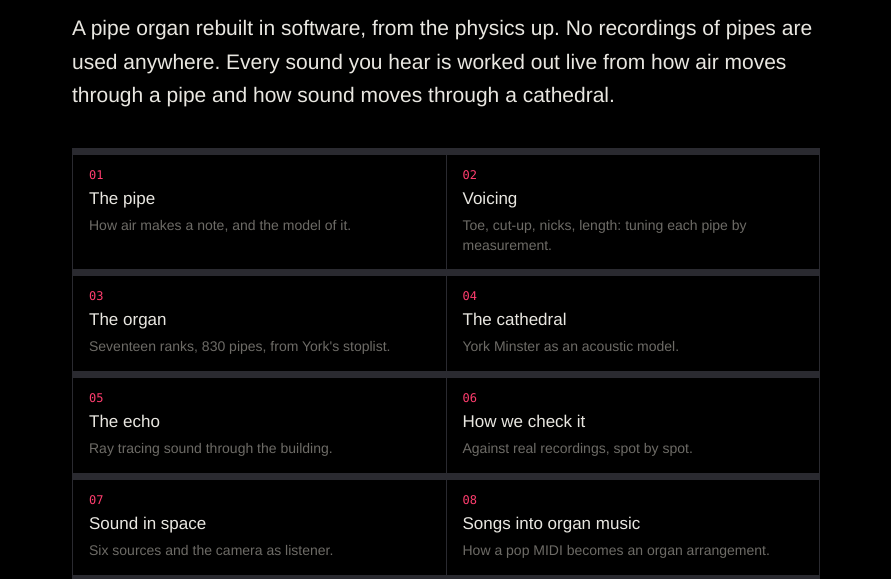
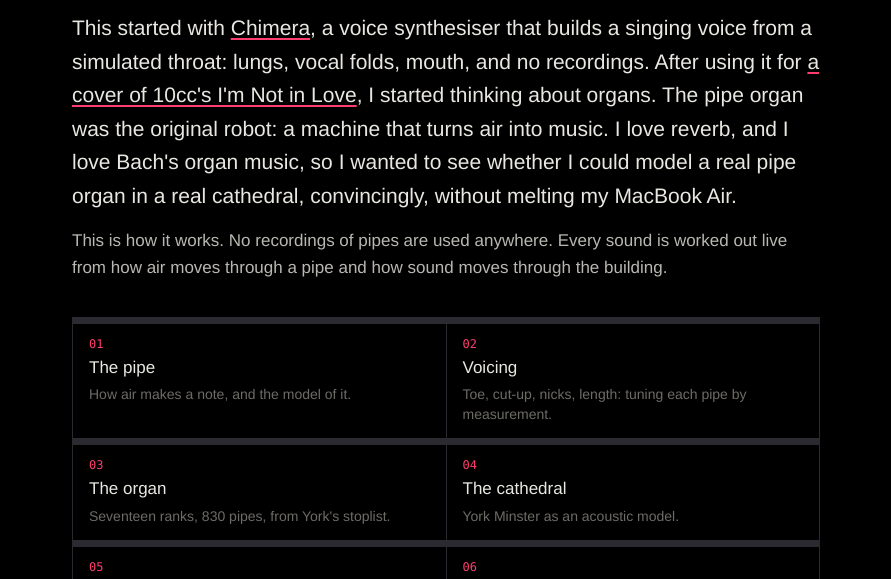
Before and after one commit to b1rdmania/pipe-organ, a website: page minster/how.html in a window 1280 px wide. Shown: the part 174-753 px from the top of the page, without its empty margins (194-1085 px from the left). Drawn offline with nearby package versions, Linux system fonts and the light colour scheme; animation ran at ten frames a second.

Commit message:
How we built it: personal opening, credit to Chimera
Co-Authored-By: Claude Opus 5.5 <noreply@anthropic.com>

```diff
--- a/minster/how.html
+++ b/minster/how.html
@@ -76,7 +76,8 @@
 <main>
   <div class="bar"><a href="app.html">← The Voicer</a><a href="#contents">Contents</a></div>
   <h1>How we built it</h1>
-  <p class="lede">A pipe organ rebuilt in software, from the physics up. No recordings of pipes are used anywhere. Every sound you hear is worked out live from how air moves through a pipe and how sound moves through a cathedral.</p>
+  <p class="lede">This started with <a href="https://github.com/jamesondh/chimera-vocal-synth">Chimera</a>, a voice synthesiser that builds a singing voice from a simulated throat: lungs, vocal folds, mouth, and no recordings. After using it for <a href="https://github.com/b1rdmania/chimera-10cc">a cover of 10cc's I'm Not in Love</a>, I started thinking about organs. The pipe organ was the original robot: a machine that turns air into music. I love reverb, and I love Bach's organ music, so I wanted to see whether I could model a real pipe organ in a real cathedral, convincingly, without melting my MacBook Air.</p>
+  <p>This is how it works. No recordings of pipes are used anywhere. Every sound is worked out live from how air moves through a pipe and how sound moves through the building.</p>
 
   <nav id="contents" aria-label="Contents"><ol>
     <li><a href="#pipe"><span>01</span>The pipe<small>How air makes a note, and the model of it.</small></a></li>
```
